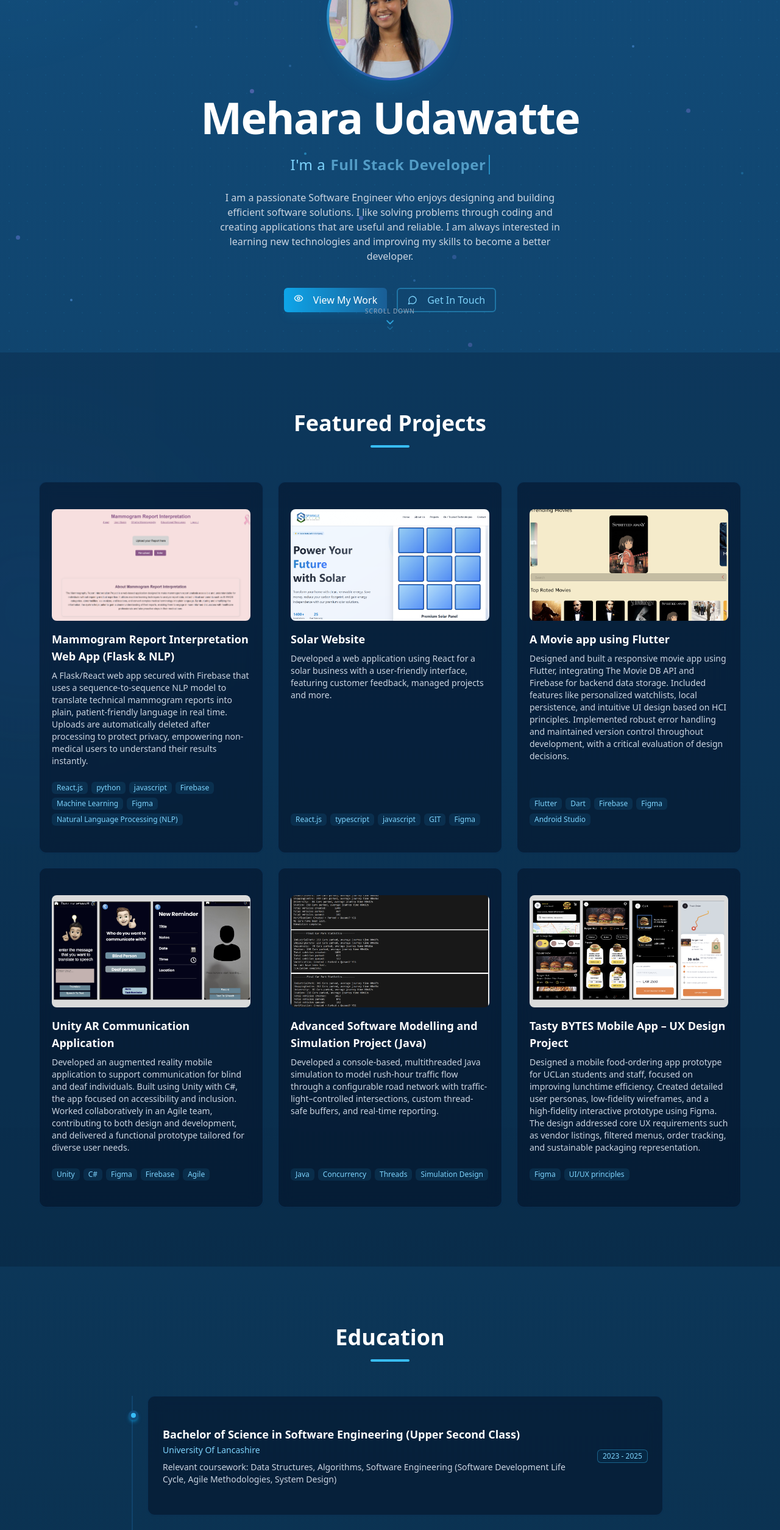
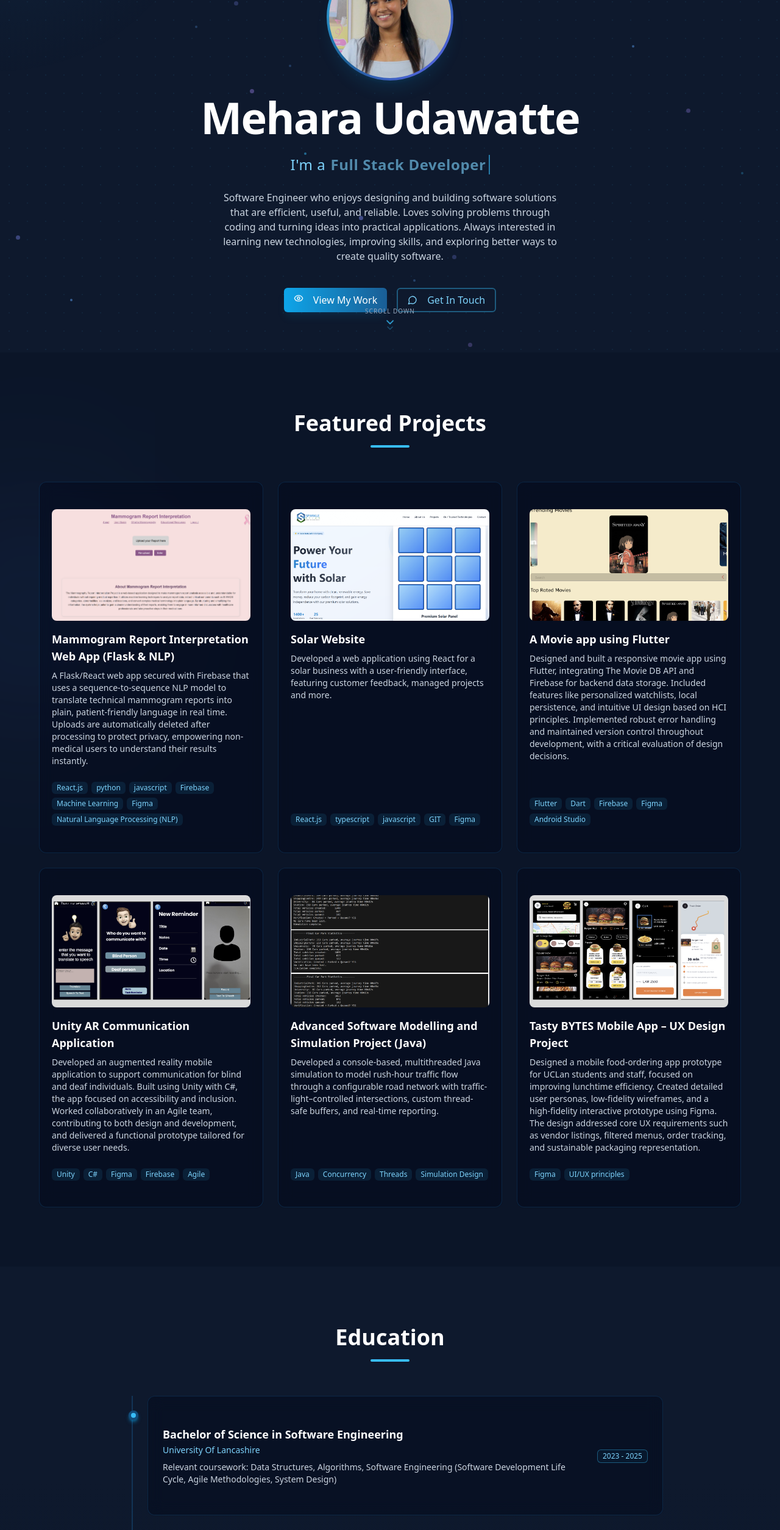
Before and after one commit to mehara2003/portfolio, a Next.js app: page / in a window 1280 px wide. Shown: the part 222-2731 px from the top of the page at 61% size. Built offline with nearby package versions, Linux system fonts and the light colour scheme.

Commit message:
color change

```diff
--- a/app/page.jsx
+++ b/app/page.jsx
@@ -298,7 +298,7 @@ export default function Portfolio() {
   ]
 
   return (
-    <div className="min-h-screen bg-gradient-to-b from-[#124c7a] via-[#0b3353] to-[#072138] text-slate-200 overflow-x-hidden font-sans relative">
+    <div className="min-h-screen bg-gradient-to-b from-[#0e192d] via-[#0e192d] to-[#091422] text-slate-200 overflow-x-hidden font-sans relative">
 
       {/* Scroll Progress Bar */}
       <div
@@ -406,10 +406,10 @@ export default function Portfolio() {
           {/* Hero Paragraph description */}
           <ScrollReveal direction="up" delay={550} duration={800}>
             <p className="text-sm sm:text-base text-slate-300 max-w-xl mx-auto leading-relaxed">
-              I am a passionate Software Engineer who enjoys designing and building efficient software
-              solutions. I like solving problems through coding and creating applications that are useful and
-              reliable. I am always interested in learning new technologies and improving my skills to become a
-              better developer.
+              Software Engineer who enjoys designing and building software solutions that are efficient, useful,
+              and reliable. Loves solving problems through coding and turning ideas into practical applications.
+              Always interested in learning new technologies, improving skills, and exploring better ways to create quality software.
+
             </p>
           </ScrollReveal>
 
@@ -482,11 +482,11 @@ export default function Portfolio() {
                         <div className="absolute inset-0 bg-sky-500/10 opacity-0 group-hover:opacity-100 transition-opacity duration-300 z-10 flex items-center justify-center">
                           <Eye className="w-8 h-8 text-white drop-shadow-md" />
                         </div>
-<img
-  src={project.image}
-  alt={project.title}
-  className="w-full h-full object-cover transition-transform duration-300"
-/>
+                    <img
+                      src={project.image}
+                      alt={project.title}
+                      className="w-full h-full object-cover transition-transform duration-300"
+                    />
                       </div>
 
                       <h3 className="text-base sm:text-lg font-semibold mb-2 text-white leading-tight group-hover:text-sky-300 transition-colors">
@@ -539,7 +539,7 @@ export default function Portfolio() {
                   <CardContent className="p-6">
                     <div className="flex flex-col md:flex-row md:items-center md:justify-between gap-4">
                       <div>
-                        <h3 className="text-lg font-semibold text-white">Bachelor of Science in Software Engineering (Upper Second Class)</h3>
+                        <h3 className="text-lg font-semibold text-white">Bachelor of Science in Software Engineering</h3>
                         <p className="text-sky-300 font-medium text-sm mt-0.5">University Of Lancashire</p>
                         <p className="text-slate-300 text-xs sm:text-sm mt-2 font-normal leading-relaxed">
                           Relevant coursework: Data Structures, Algorithms, Software Engineering (Software Development Life Cycle, Agile Methodologies, System Design)
```
